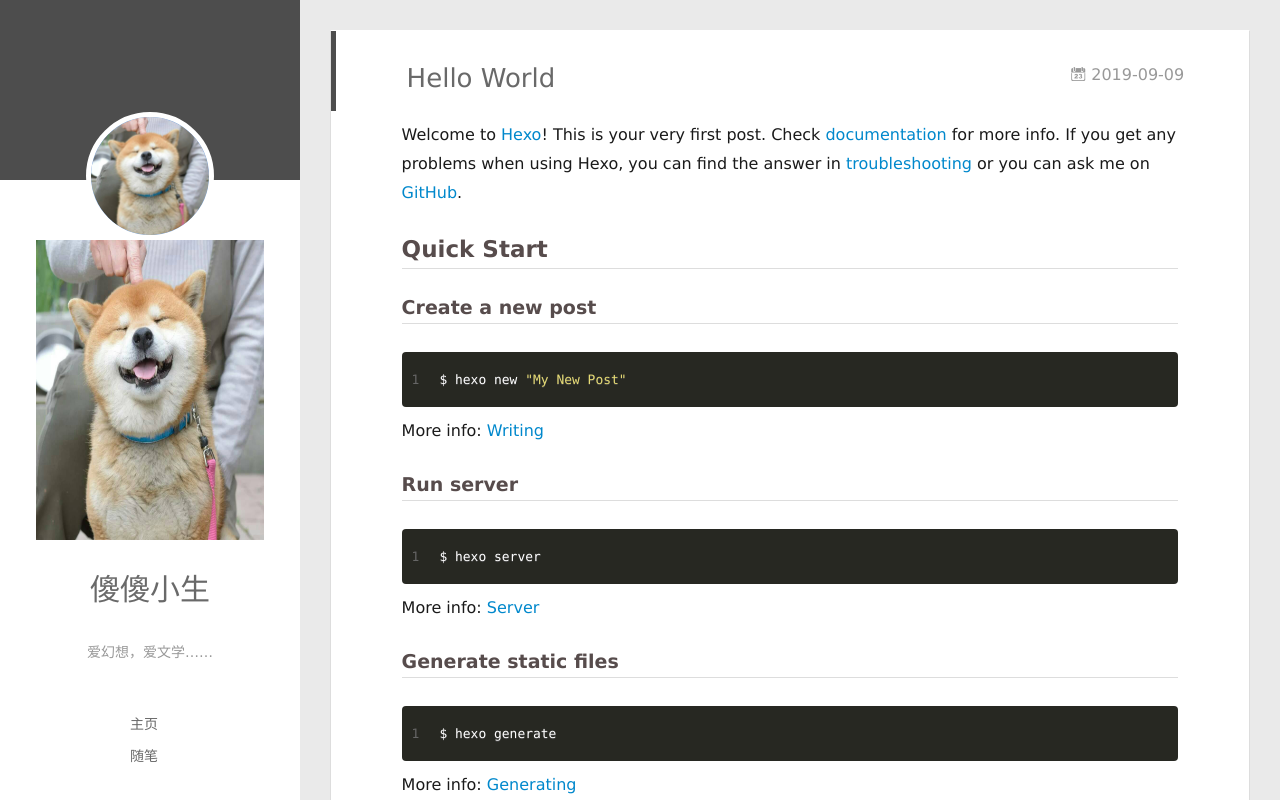
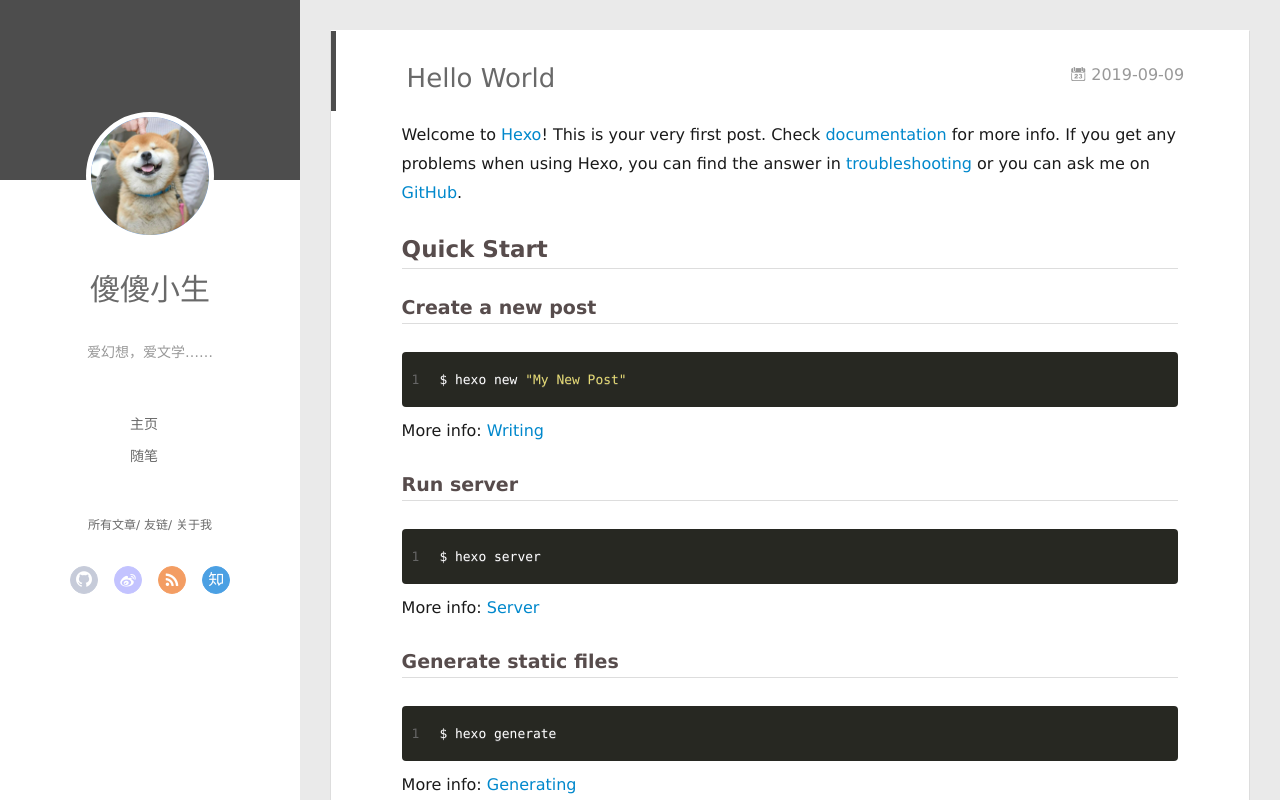
Before and after one commit to 16zhliu2/16zhliu2.github.io, a plain HTML site: page 2019/09/09/hello-world/index.html in a window 1280 px wide. Drawn offline with Linux system fonts and the light colour scheme.

Commit message:
Site updated: 2019-09-26 18:33:32

```diff
--- a/2019/09/09/hello-world/index.html
+++ b/2019/09/09/hello-world/index.html
@@ -49,7 +49,6 @@
 		<a href="/themes/yilia/source/" class="profilepic">
 			<img src="/assets/img/head.jpg" class="js-avatar show">
 		</a>
-		<img src="/assets/img/head.jpg" class="js-avatar show" style="width: 100%;height: 100%;opacity: 1;">
 		<hgroup>
 		  <h1 class="header-author"><a href="/themes/yilia/source/">傻傻小生</a></h1>
 		</hgroup>
```
Also changed, not shown: archives/2019/09/index.html (+0 -1 lines), archives/2019/index.html (+0 -1 lines), archives/index.html (+0 -1 lines), index.html (+0 -1 lines).
